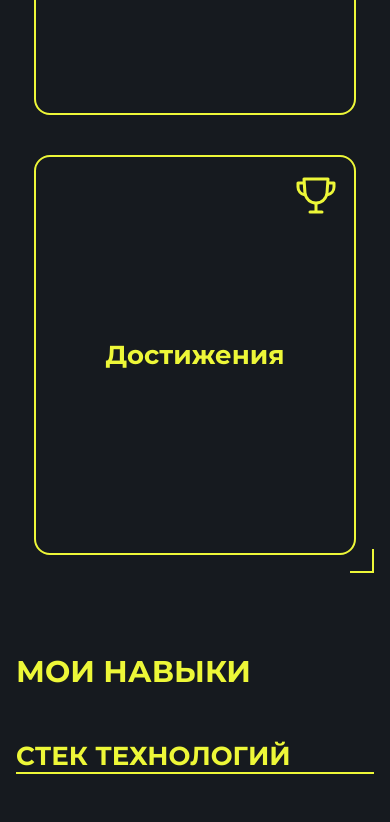
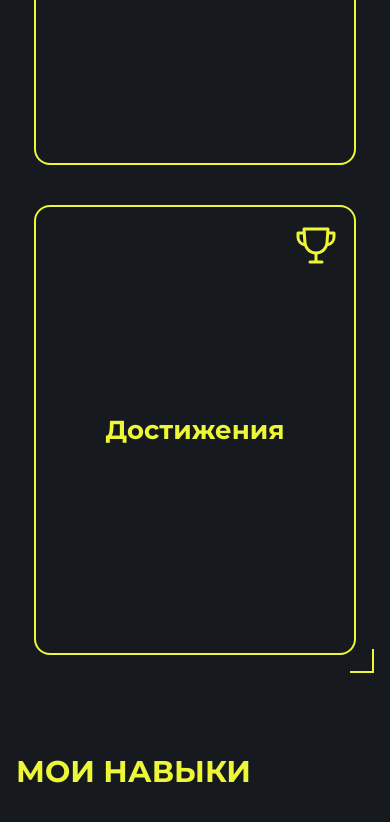
Before and after one commit to KrashheR/krashher-website, a React (Create React App) app: page / in a window 390 px wide. Shown: the part 1480-2302 px from the top of the page. Built offline with nearby package versions, Linux system fonts and the light colour scheme.

Commit message:
- [fixed] mobile styles and experience texts

```diff
--- a/src/components/ui/list/styled.js
+++ b/src/components/ui/list/styled.js
@@ -5,6 +5,10 @@ export const StyledUnorderedList = styled.ul`
   flex-direction: column;
   gap: 8px;
   padding-left: 32px;
+
+  @media (max-width: ${(props) => props.theme.deviceSizes.mobile}) {
+    padding-left: 14px;
+  }
 `;
 
 export const StyledListItem = styled.li`
--- a/src/components/ui/rotatingCard/styled.js
+++ b/src/components/ui/rotatingCard/styled.js
@@ -17,11 +17,11 @@ export const StyledRotatingCardContainer = styled.div`
   }
 
   @media (max-width: ${(props) => props.theme.deviceSizes.mobile}) {
-    height: 400px;
+    height: 450px;
   }
 
   @media (max-width: ${(props) => props.theme.deviceSizes.mobileSmall}) {
-    height: 400px;
+    height: 500px;
   }
 `;
 
--- a/src/data/experienceData.json
+++ b/src/data/experienceData.json
@@ -2,7 +2,7 @@
   {
     "id": "experience_data_0",
     "title": "Evercode lab",
-    "time": "С 09.2023 по настоящее время",
+    "time": "С 01.2024 по настоящее время",
     "position": "Web3 Frontend Разработчик",
     "description": "Проектная разработка сайта (JS, React, Redux, SSR, NodeJs, Pug, Koa, Webpack)",
     "duties": {
@@ -33,19 +33,19 @@
         },
         {
           "id": "achievements_list_1",
-          "text": "Улучшил производительность сайта по таким метрикам PageSpeed, как INP, LCP, CLS, TBT."
+          "text": "Улучшил производительность сайта по таким метрикам PageSpeed, как: INP, LCP, CLS, TBT."
         },
         {
           "id": "achievements_list_2",
-          "text": "Реализовал создание, подпись и отправку транзакций с использованием WalletConnect и авторизацию через TonConnect."
+          "text": "Реализовал создание, подпись и отправку транзакций с использованием WalletConnect, Metamask и авторизацию через TonConnect."
         },
         {
           "id": "achievements_list_3",
-          "text": "Повысил SEO сайта благодаря корректным мета тегам, микроразметке, сайтмапам, семантике страниц"
+          "text": "Улучшил SEO сайта и его выдачу в поисковых системах, благодаря корректным мета тегам, микроразметке, сайтмапам, семантике страниц."
         },
         {
           "id": "achievements_list_4",
-          "text": "Провел более 100 ревью кода для джунов, стажеров и мидлов"
+          "text": "Провел более 100 ревью кода для джунов, стажеров и мидлов."
         }
       ]
     }
--- a/src/data/projectsData.json
+++ b/src/data/projectsData.json
@@ -10,26 +10,6 @@
     "demo": "https://krashher.github.io/real-estate-website/#/"
   },
   {
-    "id": 1,
-    "image": "https://raw.githubusercontent.com/KrashheR/cdn.krashher/refs/heads/main/images/portfolio/price-predictor.webp",
-    "imageMobile": "https://raw.githubusercontent.com/KrashheR/cdn.krashher/refs/heads/main/images/portfolio/price-predictor-mobile.webp",
-    "title": "AI stock price predictor - React",
-    "description": "Данное веб-приложение было разработано на React. Его цель демонстрация результатов прогнозирования цен на активы моей модели машинного обучения. Интеграция с бэкендом выполнена через API на PHP. Приложение включает в себя интуитивный поиск с фильтрацией данных в таблице, их сортировку по столбцам, а также выделение ключевых показателей в отдельных карточках.",
-    "stack": ["html", "js", "react", "styledComponents", "php"],
-    "github": "https://github.com/KrashheR/stock-prices-predictor-site",
-    "demo": "https://krashher.github.io/stock-prices-predictor-site/"
-  },
-  {
-    "id": 2,
-    "image": "https://raw.githubusercontent.com/KrashheR/cdn.krashher/refs/heads/main/images/portfolio/crypto-wp.webp",
-    "imageMobile": "https://raw.githubusercontent.com/KrashheR/cdn.krashher/0d2d3929b3210e40232ef245433953dad689db6a/images/portfolio/crypto-wp-mobile.webp",
-    "title": "Crypto - WordPress",
-    "description": "Проект реализован на базе HTML и CSS по методологии БЭМ и интегрирован с WordPress через PHP. Дизайн сайта был предварительно разработан мной в Figma. Проект адаптирован под планшеты и мобильные устройства. Также была проведена работа над улучшением производительности сайта.",
-    "stack": ["html", "css", "js", "php", "wordpress", "bem", "figma"],
-    "github": "https://github.com/KrashheR/crypto-news-wp",
-    "demo": "https://krashher-wp.space/"
-  },
-  {
     "id": 3,
     "image": "https://raw.githubusercontent.com/KrashheR/cdn.krashher/refs/heads/main/images/portfolio/binoculus.webp",
     "imageMobile": "https://raw.githubusercontent.com/KrashheR/cdn.krashher/refs/heads/main/images/portfolio/binoculus-mobile.webp",
```
